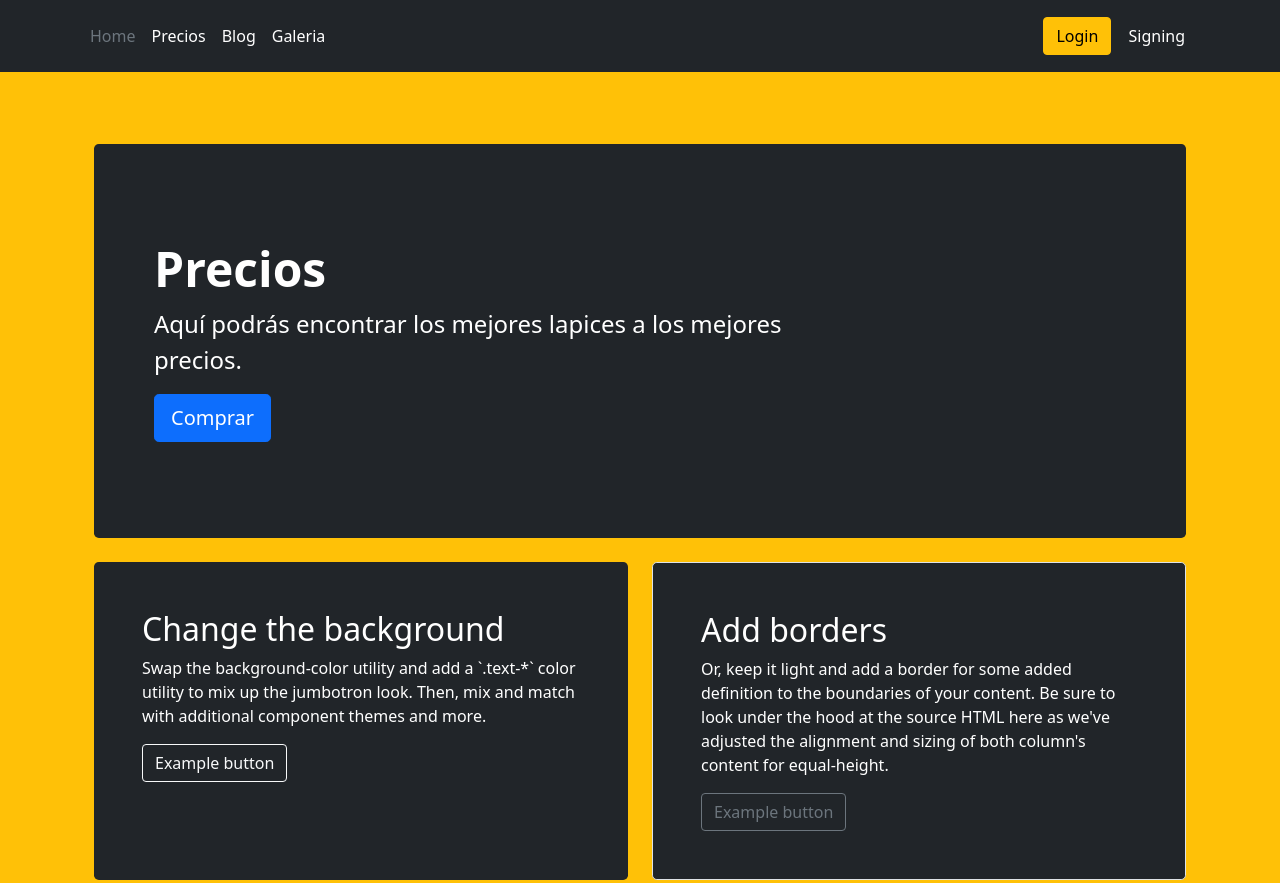
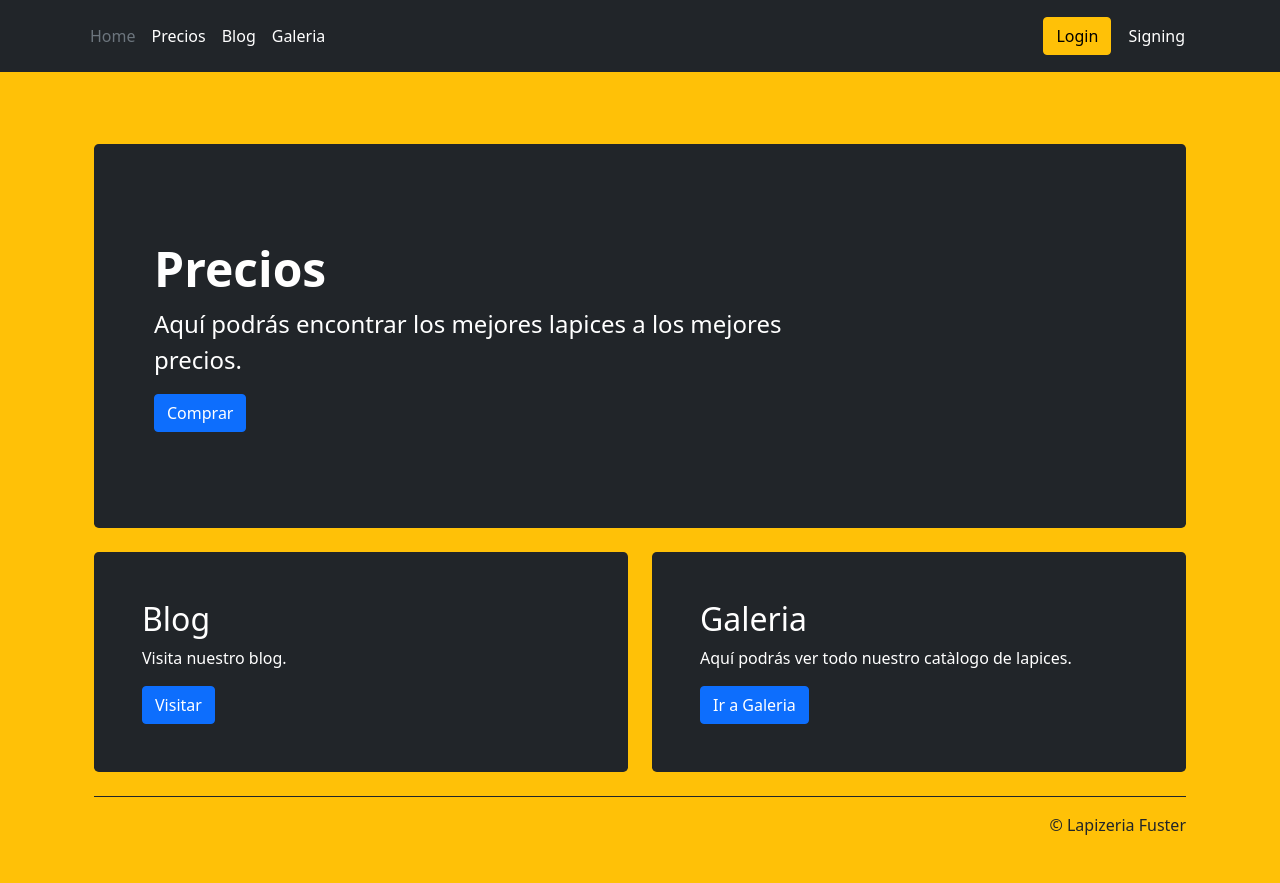
Before and after one commit to jfusterr/projectobootstrap, a plain HTML site: page home.html in a window 1280 px wide. Shown: the top 883 px of the page. After the commit the page ends 861 px from the top, so only its background shows below. Drawn offline with nearby package versions, Linux system fonts and the light colour scheme.

Commit message:
ytjjfghhjfghgjfhjghjfghfjfhjfhjg

```diff
--- a/home.html
+++ b/home.html
@@ -39,23 +39,23 @@
       <div class="container-fluid py-5">
         <h1 class="display-5 fw-bold">Precios</h1>
         <p class="col-md-8 fs-4">Aquí podrás encontrar los mejores lapices a los mejores precios.</p>
-        <button class="btn btn-primary btn-lg" type="button">Comprar</button>
+        <a href="precios.html" class="btn btn-primary">Comprar</a>
       </div>
     </div>
 
     <div class="row align-items-md-stretch">
         <div class="col-md-6">
           <div class="h-100 p-5 text-white bg-dark rounded-3">
-            <h2>Change the background</h2>
-            <p>Swap the background-color utility and add a `.text-*` color utility to mix up the jumbotron look. Then, mix and match with additional component themes and more.</p>
-            <button class="btn btn-outline-light" type="button">Example button</button>
+            <h2>Blog</h2>
+            <p>Visita nuestro blog.</p>
+            <a href="blog.html" class="btn btn-primary">Visitar</a>
           </div>
         </div>
         <div class="col-md-6">
-          <div class="h-100 p-5 bg-dark text-white border rounded-3">
-            <h2>Add borders</h2>
-            <p>Or, keep it light and add a border for some added definition to the boundaries of your content. Be sure to look under the hood at the source HTML here as we've adjusted the alignment and sizing of both column's content for equal-height.</p>
-            <button class="btn btn-outline-secondary" type="button">Example button</button>
+          <div class="h-100 p-5 bg-dark text-white rounded-3">
+            <h2>Galeria</h2>
+            <p>Aquí podrás ver todo nuestro catàlogo de lapices.</p>
+            <a href="galeria.html" class="btn btn-primary">Ir a Galeria</a>
           </div>
         </div>
       </div>
@@ -65,7 +65,6 @@
       </footer>
     </div>
     </div>
-
     </main>
     <script src="https://cdn.jsdelivr.net/npm/bootstrap@5.1.3/dist/js/bootstrap.bundle.min.js" integrity="sha384-ka7Sk0Gln4gmtz2MlQnikT1wXgYsOg+OMhuP+IlRH9sENBO0LRn5q+8nbTov4+1p" crossorigin="anonymous"></script>
 
```
Also changed, not shown: precios.html (+32 -0 lines).
